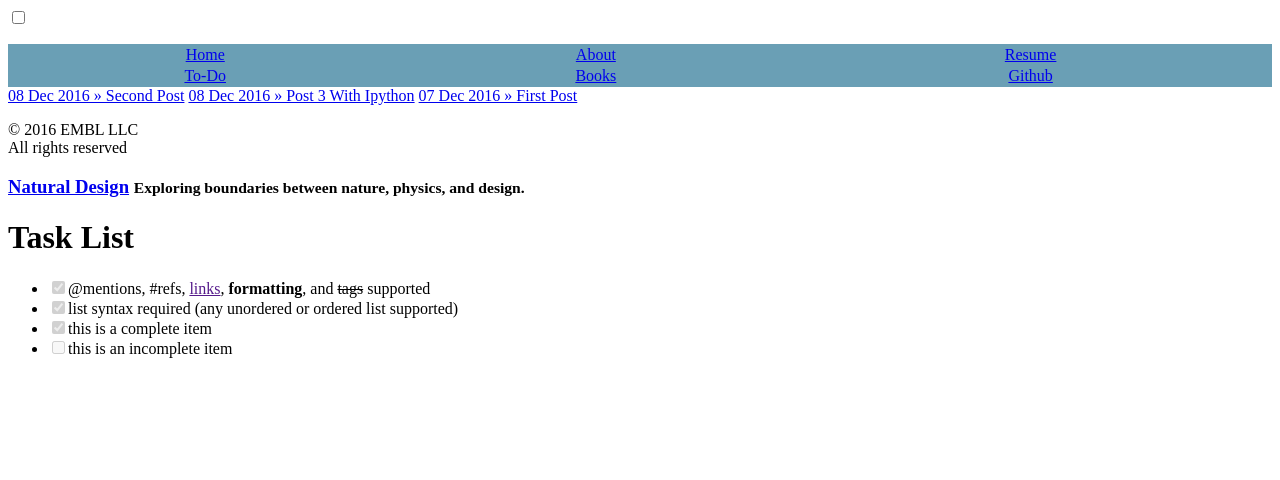
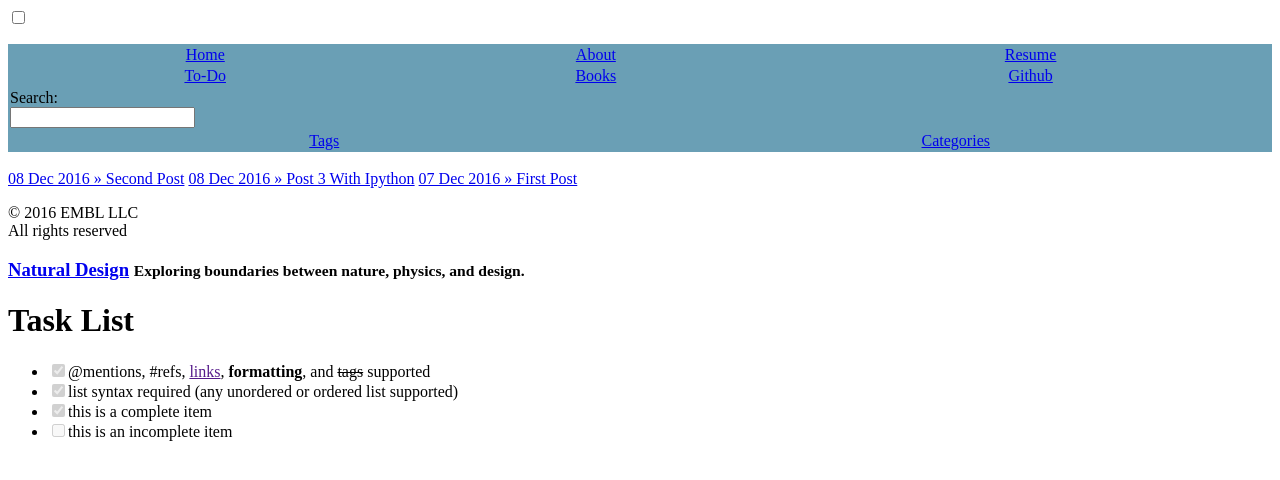
Before and after one commit to stembl/stembl.github.io, a Jekyll site: the page built from todo.md, in a window 1280 px wide. Shown: the top 480 px of the page. Built offline with Jekyll 4.4.1, drawn with Linux system fonts in a browser that asks for light colours; our own code applies the rules of GitHub Pages for plain Markdown files.

Commit message:
side mod

```diff
--- a/_includes/sidebar.html
+++ b/_includes/sidebar.html
@@ -24,9 +24,9 @@
 		</style>
 	    <table style="text-align:center;" width=100%>
 	  		<tr>
-	    	<td style="background-color:#6a9fb5;"><a href="/">Home</a>
-			<td style="background-color:#6a9fb5;"><a href="http://steve.embletonblog.com" target="_blank">About</a>
-			<td style="background-color:#6a9fb5;"><a href="/resume/">Resume</a>
+	    	<td style="background-color:#6a9fb5;"><a href="/">Home</a></td>
+			<td style="background-color:#6a9fb5;"><a href="http://steve.embletonblog.com" target="_blank">About</a></td>
+			<td style="background-color:#6a9fb5;"><a href="/resume/">Resume</a></td>
 	 		</tr>
 			<tr>
 	    	<td><a href="/todo">To-Do</a>
@@ -34,6 +34,20 @@
 			<td><a href="http://github.com/stembl">Github</a>
 	 		</tr>
 		</table>
+		<table width=100%;>
+		<tr>
+		<td>Search: <form onsubmit="search_google()" ><input type="text" id="google-search"></form>
+		</td>
+		</tr>
+		</table>
+		<table style="text-align:center;" width=100%;>
+		<tr>
+		<td style="background-color:#6a9fb5;" width=50%><a href="/tag/">Tags</a></td>
+		<td style="background-color:#6a9fb5;" width=50%><a href="/category/">Categories</a></td>
+		</tr>
+		</table>
+	<br/>
+
 	<!-- old
 	<a href="/">Home</a>
 	&nbsp;&nbsp;|&nbsp;&nbsp;
```
